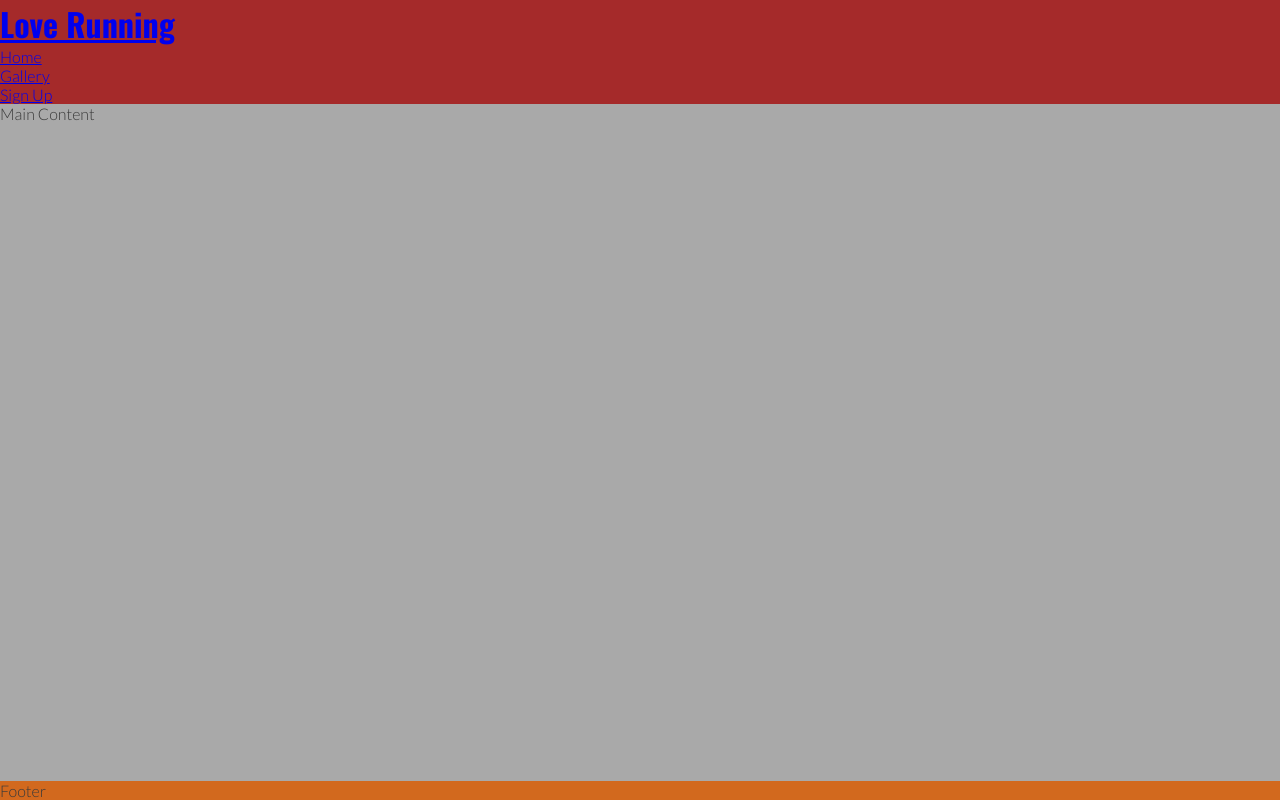
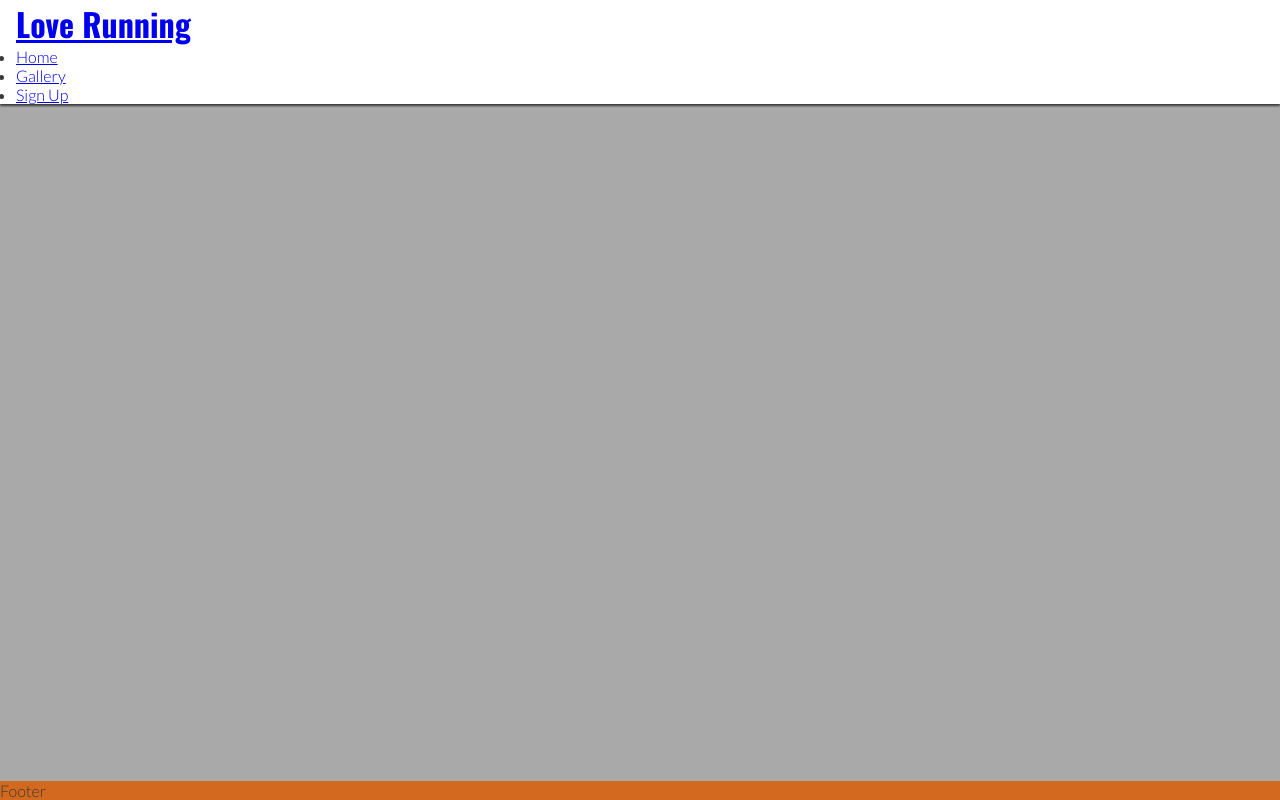
Before and after one commit to OmerGamil/love-running, a plain HTML site: page index.html in a window 1280 px wide. Drawn offline with nearby package versions, Linux system fonts and the light colour scheme.

Commit message:
refactor: Add styles to the header

```diff
--- a/assets/css/style.css
+++ b/assets/css/style.css
@@ -20,7 +20,12 @@
 
 /* Header */
 header {
-    background-color: brown;
+    background-color: #fff;
+    padding: 0 1rem;
+    position: fixed;
+    z-index: 99;
+    width: 100%;
+    box-shadow: 0 2px 2px #3a3a3a;
 }
 
 h1 {
```
